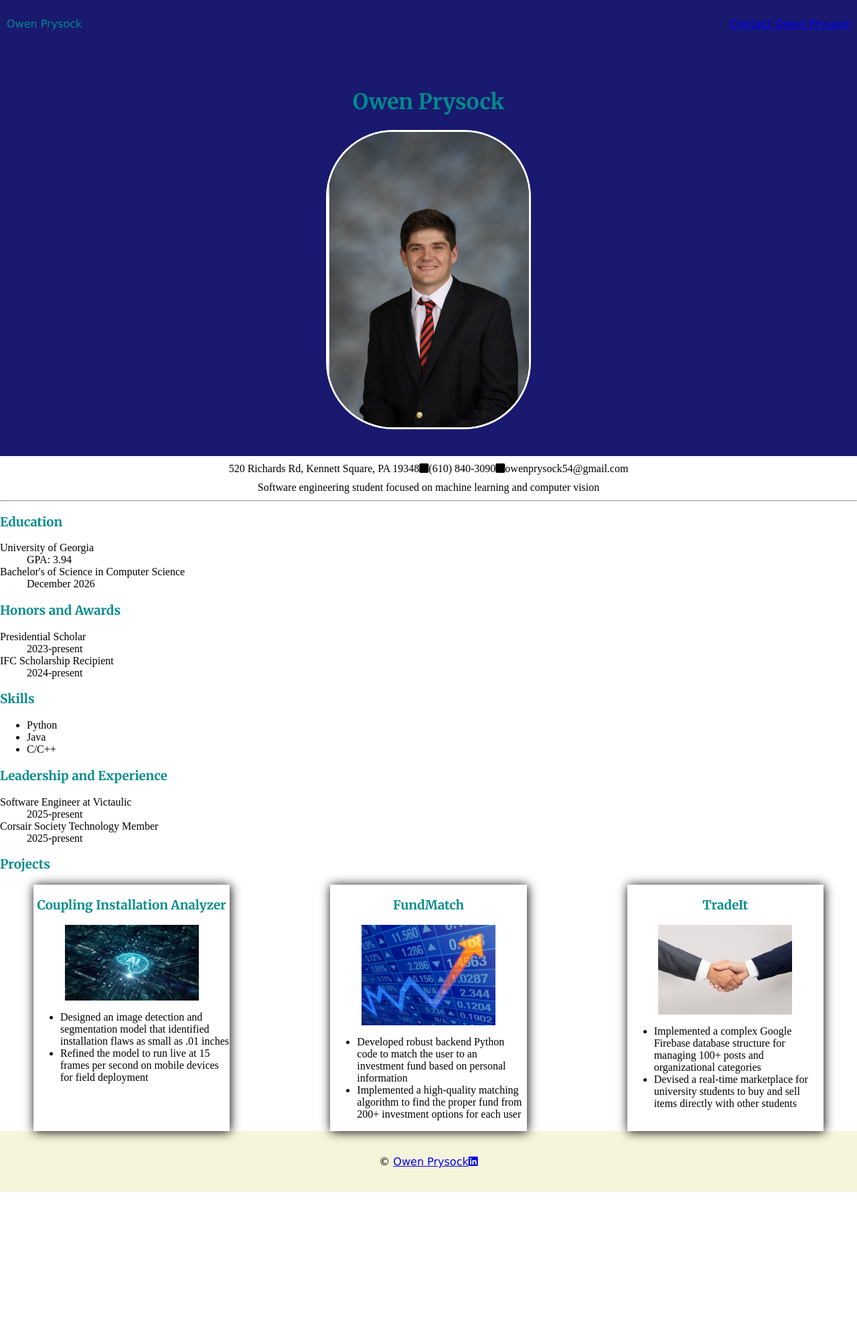
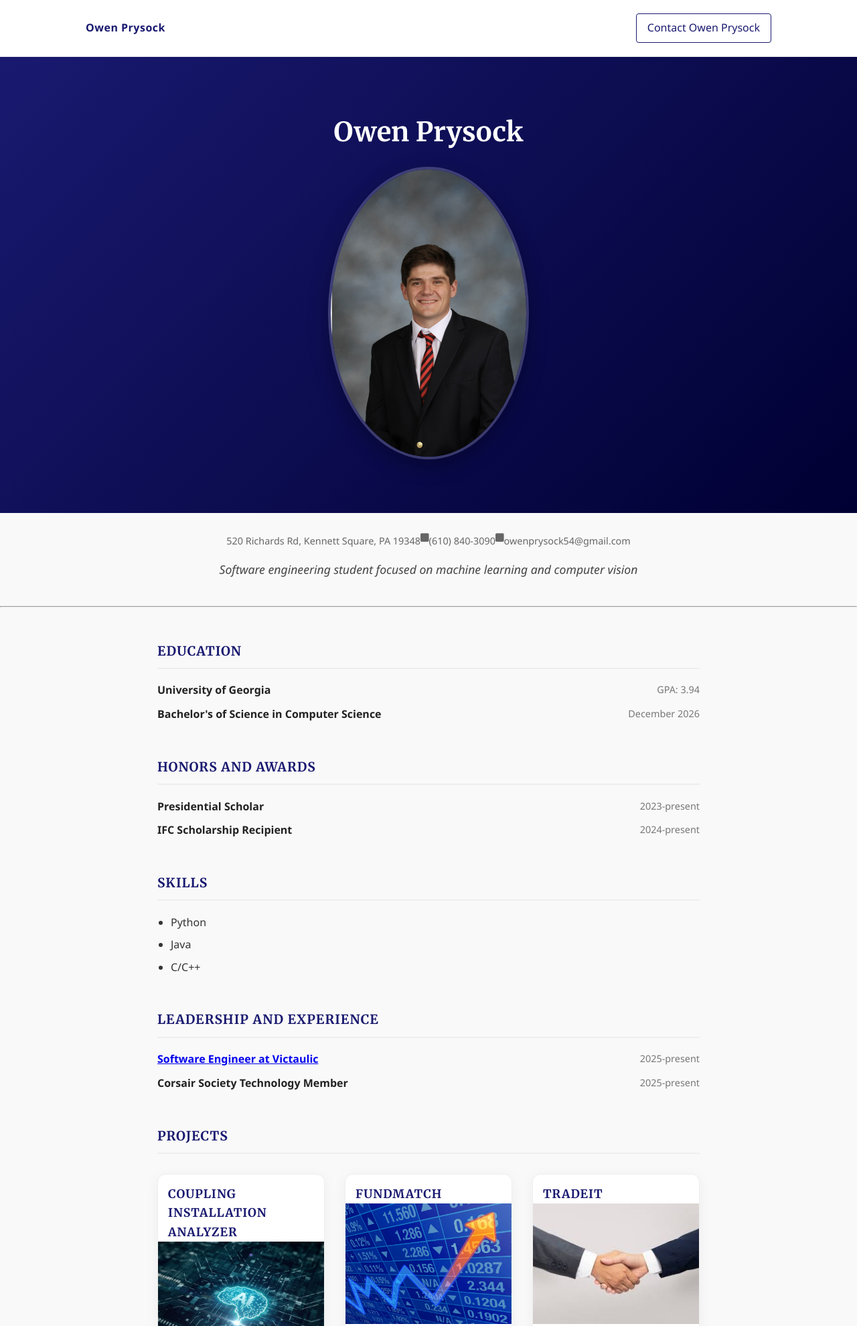
Before and after one commit to odp545454/odp545454.github.io, a plain HTML site: page index.html in a window 1280 px wide. Shown: the top 1980 px of the page at 67% size. Before the commit the page ends 1780 px from the top, so only its background shows below. Drawn offline with Linux system fonts and the light colour scheme.

Commit message:
used gemini to make it look cleaner

```diff
--- a/css/style.css
+++ b/css/style.css
@@ -1,146 +1,255 @@
+/* EDIT: Set a global reset for more predictable spacing */
+* {
+  box-sizing: border-box;
+}
+
 body {
-  margin: 0px
-  }
+  margin: 0px;
+  /* EDIT: Improved font stack for a cleaner, more modern look */
+  font-family: 'Segoe UI', Roboto, Helvetica, Arial, sans-serif;
+  color: #333;
+  line-height: 1.6;
+  background-color: #f9f9f9;
+}
 
-/****************   Nav Section **********************/
+/**************** Nav Section **********************/
 nav {
-  font-family: Verdana, Geneva, Tahoma, sans-serif;
-  font: 1em Verdana;
+  /* EDIT: Increased padding and added a subtle bottom border instead of dark bg */
   display: flex;
-	background-color:midnightblue;
-  flex-direction: row;
+  background-color: #ffffff;
+  padding: 20px 10%;
   align-items: center;
   justify-content: space-between;
-  color: darkcyan;
-  padding: 10px;
+  border-bottom: 1px solid #eee;
+  font-weight: 500;
 }
 
-/***********************  Footer Section   **************************/
+nav p {
+  margin: 0;
+  color: midnightblue;
+  font-weight: bold;
+  letter-spacing: 0.5px;
+}
+
+nav a {
+  /* EDIT: Styled as a clean button */
+  color: midnightblue;
+  text-decoration: none;
+  padding: 8px 16px;
+  border: 1.5px solid midnightblue;
+  border-radius: 4px;
+  transition: all 0.3s ease;
+}
+
+nav a:hover {
+  background-color: midnightblue;
+  color: white;
+}
+
+/*********************** Footer Section **************************/
 footer {
   display: flex;
-	background-color: beige;
-  font-family: Verdana, Geneva, Tahoma, sans-serif;
-  font: 1em Verdana;
+  background-color: #f1f1f1;
+  padding: 40px;
   justify-content: center;
-  padding: 20px;
+  border-top: 1px solid #ddd;
+  margin-top: 60px;
 }
 
-/*********** Splash Page ************************/
+footer a {
+  color: midnightblue;
+  text-decoration: none;
+  margin-left: 10px;
+}
+
+/*********** Splash Page (Header) ************************/
 header {
+  /* EDIT: Changed to a light, clean header with a gradient accent */
   background-color: midnightblue;
+  background: linear-gradient(135deg, #191970 0%, #000033 100%);
+  color: white;
   display: flex;
   flex-direction: column;
   align-items: center;
-  padding: 40px 0;
+  padding: 80px 20px;
 }
 
 header h1 {
   font-family: "Merriweather", serif;
-  color:darkcyan
-}
-
-
-.merriweather-header {
-  font-family: "Merriweather", serif;
-  font-optical-sizing: auto;
-  font-weight: 300;
-  font-style: normal;
-  font-variation-settings:
-    "wdth" 100;
+  font-size: 2.5rem;
+  margin: 0 0 20px 0;
+  color: white; /* EDIT: Fixed contrast */
 }
 
 header img {
-  border-radius: 100px;
-  border: 3px solid white;
+  /* EDIT: Added a soft glow/shadow to the headshot */
+  border-radius: 50%;
+  border: 4px solid rgba(255, 255, 255, 0.2);
+  box-shadow: 0 10px 30px rgba(0,0,0,0.3);
+  transition: transform 0.3s ease;
 }
 
+header img:hover {
+  transform: scale(1.05);
+}
+
+/* EDIT: Styled the contact info and tagline for better hierarchy */
 .address {
   display: flex;
   justify-content: center;
-  margin: 10px;
+  margin-top: 30px;
+  font-size: 0.9rem;
+  color: #666;
 }
 
 .tagline {
   display: flex;
   justify-content: center;
-  margin: 10px;
+  font-style: italic;
+  font-size: 1.1rem;
+  color: #444;
+  margin-bottom: 40px;
 }
 
 /************* Sections ********************/
-hr {
-
+/* EDIT: Added a central container to sections for a professional "resume" width */
+section {
+  max-width: 850px;
+  margin: 40px auto;
+  padding: 0 20px;
 }
 
 section h3 {
   font-family: "Merriweather", serif;
-  color:darkcyan
+  color: midnightblue;
+  text-transform: uppercase;
+  letter-spacing: 1px;
+  font-size: 1.2rem;
+  border-bottom: 2px solid #eee;
+  padding-bottom: 10px;
+  margin-top: 50px;
 }
 
+/* EDIT: Improved alignment for the definition list (Education/Experience) */
 section dl {
   display: grid;
-  grid-template-rows: 1fr;
+  grid-template-columns: 2fr 1fr;
+  gap: 10px;
+  margin-bottom: 25px;
 }
 
+dt { font-weight: 700; color: #222; }
+dd { margin: 0; text-align: right; color: #777; font-size: 0.9rem; }
+
 section ul {
-  display: grid;
-  grid-template-rows: 1fr;
+  padding-left: 20px;
 }
 
-section a {
-  color: black;
-  text-decoration: none;
+section li {
+  margin-bottom: 8px;
 }
 
-section a:hover {
-  text-decoration: dashed;
-}
-
-/**************   Projects   *****************/
+/************** Projects *****************/
 .three-col {
-	display: grid;
-  grid-template-columns: 1fr 1fr 1fr;
-  gap: 50px;
-  justify-content: space-evenly;
-}
-
-.card img {
-  width: 200px;
+  display: grid;
+  /* EDIT: Switched to auto-fit so it's naturally responsive */
+  grid-template-columns: repeat(auto-fit, minmax(250px, 1fr));
+  gap: 30px;
+  margin-top: 30px;
 }
 
 .card {
   display: flex;
-  margin: 0 50px;
   flex-direction: column;
-  align-items: center;
-  justify-items: center;
-  box-shadow: 1px 1px 15px
+  background: white;
+  padding: 0; /* EDIT: Changed to 0 so image hits edges if desired */
+  border-radius: 12px;
+  /* EDIT: Applied a much softer, modern "floating" shadow */
+  box-shadow: 0 4px 20px rgba(0,0,0,0.05);
+  border: 1px solid #efefef;
+  overflow: hidden; /* Clips the image corners to match card */
+  transition: transform 0.3s ease, box-shadow 0.3s ease;
 }
 
-/**************   Responsiveness   *****************/
+.card:hover {
+  transform: translateY(-10px);
+  box-shadow: 0 12px 30px rgba(0,0,0,0.1);
+}
+
+.card img {
+  width: 100%;
+  height: 180px;
+  object-fit: cover; /* EDIT: Prevents distortion of images */
+}
+
+.card h3 {
+  padding: 15px 15px 0 15px;
+  border: none;
+  font-size: 1.1rem;
+  margin: 0;
+}
+
+.card ul {
+  padding: 15px 25px;
+  font-size: 0.85rem;
+  color: #555;
+}
+
+/************** Responsiveness *****************/
 @media (max-width: 680px) {
     nav {
-      display: flex;
       flex-direction: column;
+      text-align: center;
+      gap: 15px;
     }
 
-    .three-col {
-      display: grid;
+    section dl {
       grid-template-columns: 1fr;
-      justify-content: space-evenly;
     }
+
+    dd { text-align: left; }
 }
 
-/**************   Contact Page   *****************/
+/************** Contact Page *****************/
 .one-col {
-  display: grid;
-  grid-template-columns: 1fr;
+  /* EDIT: Constrained the form width and added a background card effect */
+  max-width: 550px;
+  margin: 40px auto;
+  background: white;
+  padding: 40px;
+  border-radius: 12px;
+  box-shadow: 0 4px 20px rgba(0,0,0,0.05);
 }
 
-input {
-  margin: 20px 100px
-
+/* EDIT: Modernized input fields */
+input, textarea {
+  width: 100%;
+  padding: 12px 15px;
+  margin: 8px 0 20px 0;
+  border: 1px solid #ddd;
+  border-radius: 6px;
+  background-color: #fafafa;
+  font-family: inherit;
+  transition: border-color 0.3s;
 }
 
-textarea {
-   margin: 20px 100px
+input:focus, textarea:focus {
+  outline: none;
+  border-color: midnightblue;
+  background-color: white;
 }
+
+input[type="submit"] {
+  background-color: midnightblue;
+  color: white;
+  border: none;
+  font-weight: bold;
+  text-transform: uppercase;
+  letter-spacing: 1px;
+  cursor: pointer;
+  margin-top: 10px;
+}
+
+input[type="submit"]:hover {
+  background-color: #000033;
+}
--- a/index.html
+++ b/index.html
@@ -36,13 +36,13 @@
       </dl>
       </section>
       <section>
-      <section>
       <h3>Honors and Awards</h3>
       <dl>
       <dt>Presidential Scholar</dt><dd>2023-present</dd>
       <dt>IFC Scholarship Recipient</dt><dd>2024-present</dd>
       </dl>
       </section>
+      <section>
       <h3>Skills</h3>
       <ul>
       <li>Python</li>
```
